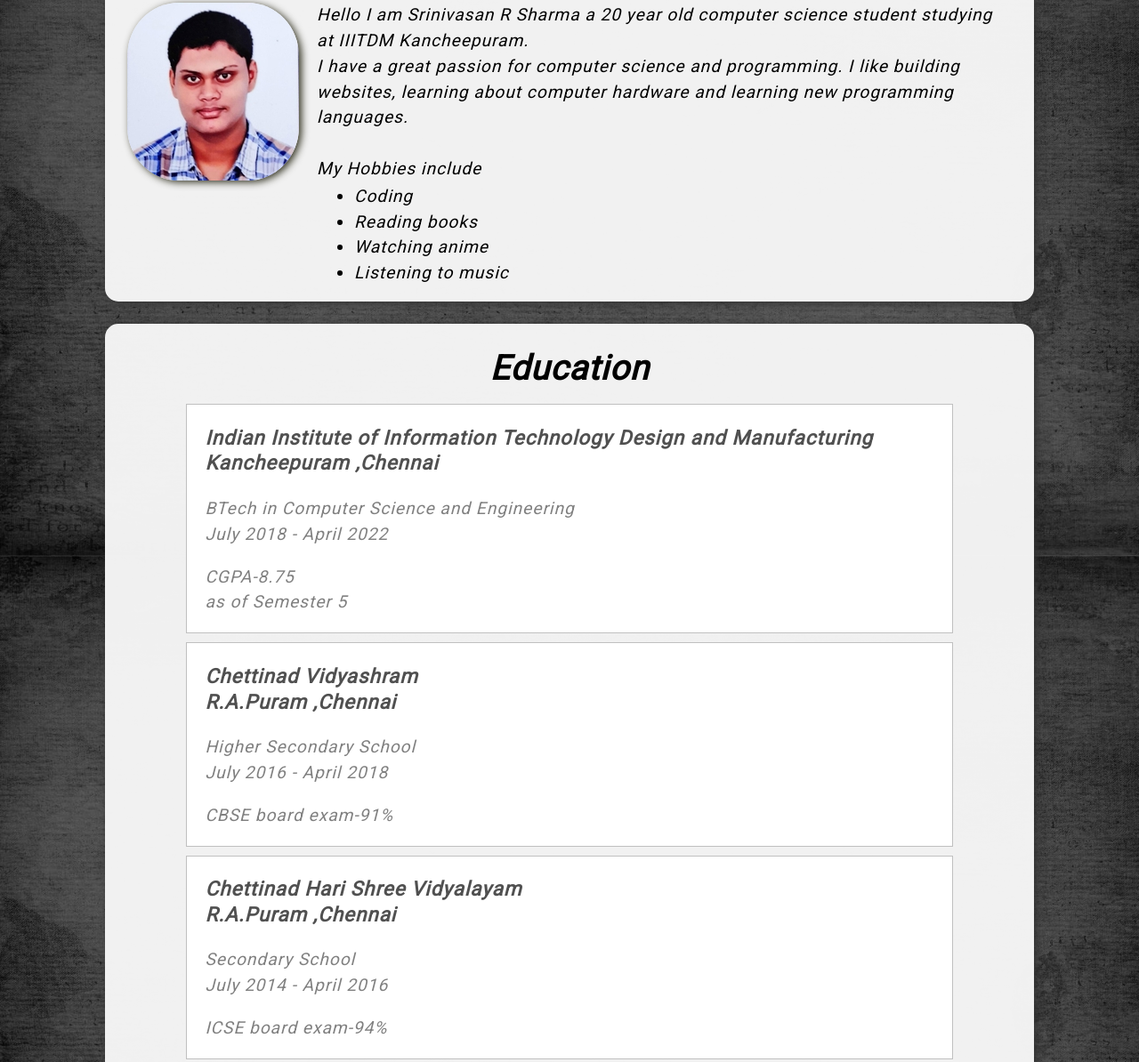
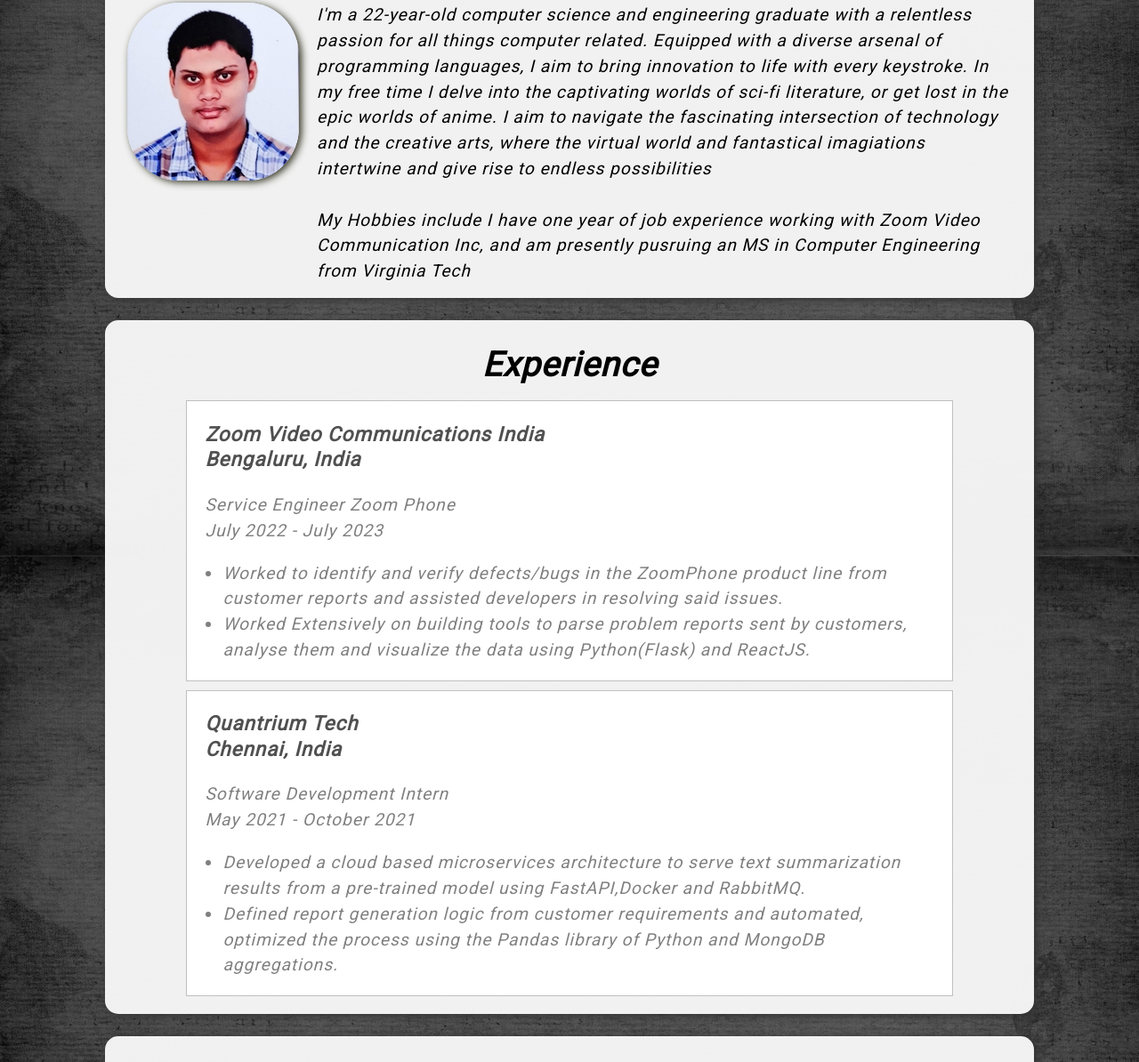
Before and after one commit to thesrsakabuvttchi/website, a plain HTML site: page index.html in a window 1280 px wide. Shown: the part 175-1369 px from the top of the page at 89% size. Drawn offline with Linux system fonts and the light colour scheme.

Commit message:
grad update

```diff
--- a/index.html
+++ b/index.html
@@ -9,6 +9,7 @@
     <body>
         <ul class='nav_bar'>
             <a class='nav_element' href='#About'><li>About</li></a>
+            <a class='nav_element' href='#Work'><li>Experience</li></a>
             <a class='nav_element' href='#Education'><li>Education</li></a>
             <a class='nav_element' href='#Skills'><li>Skills</li></a>
             <a class='nav_element' href='#Contact'><li>Contact</li></a>
@@ -21,18 +22,49 @@
                     <img src="Me.jpg" id="profile"/>
                 </div>
                 <div id="intro">
-                    Hello I am Srinivasan R Sharma a 20 year old computer science student
-                    studying at IIITDM Kancheepuram.<br/>I have a great passion for
-                    computer science and programming. I like building websites, learning
-                    about computer hardware and learning new programming languages.<br/><br>
-                    My Hobbies include
-                    <ul style="margin: 2px;">
-                        <li>Coding</li>
-                        <li>Reading books</li>
-                        <li>Watching anime</li>
-                        <li>Listening to music</li>
-                    </ul>
+                    I'm a 22-year-old computer science and engineering graduate with a relentless passion for all things computer related.
+                    Equipped with a diverse arsenal of programming languages, I aim to bring innovation to life with every keystroke.
+                    In my free time I delve into the captivating worlds of sci-fi literature, or get lost in the epic worlds of anime.
+                    I aim to navigate the fascinating intersection of technology and the creative arts,
+                    where the virtual world and fantastical imagiations intertwine and give rise to endless possibilities<br/>
+                    <br>                    My Hobbies include
+                    I have one year of job experience working with Zoom Video Communication Inc, and am presently pusruing an
+                    MS in Computer Engineering from Virginia Tech
+                    <br>
                 </div>
+            </div>
+        </div>
+        <div id=Work></div>
+        <div class=container style="display:block">
+            <h1 class='heading'>Experience</h1>
+            <div class="box">
+                <h3 style="color:#505050;">Zoom Video Communications India<br/>Bengaluru, India</h3>
+                <p>Service Engineer Zoom Phone<br/>
+                July 2022 - July 2023</p>
+
+                <ul>
+                    <li>Worked to identify and verify defects/bugs in the ZoomPhone product line from customer reports
+                        and assisted developers in resolving said issues.</li>
+                    <li>Worked Extensively on building tools to parse problem reports sent by customers, analyse them and
+                        visualize the data using Python(Flask) and ReactJS.
+                    </li>
+                </ul>
+
+            </div>
+            <div class="box">
+                <h3 style="color:#505050;">Quantrium Tech<br/>Chennai, India</h3>
+                <p>Software Development Intern<br/>
+                May 2021 - October 2021</p>
+
+                <ul>
+                    <li>Developed a cloud based microservices architecture to serve text summarization results from a pre-trained model using FastAPI,Docker and
+                        RabbitMQ.
+                    </li>
+                    <li>Defined report generation logic from customer requirements and automated, optimized the process using the Pandas library of Python and
+                        MongoDB aggregations.
+                    </li>
+                </ul>
+
             </div>
         </div>
         <div id=Education></div>
@@ -44,8 +76,7 @@
                 <p>BTech in Computer Science and Engineering <br/>
                 July 2018 - April 2022</p>
                 <p>
-                    CGPA-8.75<br/>
-                    as of Semester 5
+                    CGPA-8.92<br/>
                 </p>
             </div>
             <div class="box">
@@ -77,19 +108,29 @@
                     <li class="list_element">C++</li>
                     <li class="list_element">PHP</li>
                     <li class="list_element">Python</li>
-                    <li class="list_element">Java</li>
                     <li class="list_element">Javascript</li>
-                    <li class="list_element">HTML</li>
-                    <li class="list_element">CSS</li>
+                    <li class="list_element">HTML/CSS</li>
                     <li class="list_element">SQL</li>
+                    <li class="list_element">Verilog HDL</li>
                 </ul>
                 <h3 style="color:#303030; text-align: center;">Other Technologies</h3>
                 <ul class="list">
+                    <li class="list_element">GIT</li>
                     <li class="list_element">ReactJS</li>
+                    <li class="list_element">Mongo DB</li>
+                    <li class="list_element">Docker</li>
+                </ul>
+                <h3 style="color:#303030; text-align: center;">Python Libraries</h3>
+                <ul class="list">
+                    <li class="list_element">Pandas</li>
+                    <li class="list_element">Numpy</li>
+                    <li class="list_element">Flask</li>
+                    <li class="list_element">Fast API</li>
                 </ul>
                 <br/>
             </div>
         </div>
+
         <div id=Contact></div>
         <div class=container>
             <h1 class='heading' style="float: top;">Contact Me</h1>
--- a/style.css
+++ b/style.css
@@ -170,3 +170,5 @@ footer{
     margin-top: 10px;
     padding: 40px;
 }
+
+p + ul { margin-left: -20px; }
```
